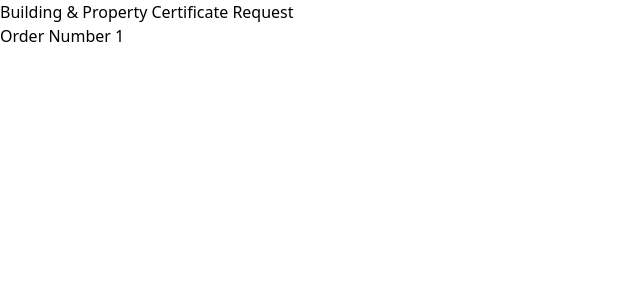
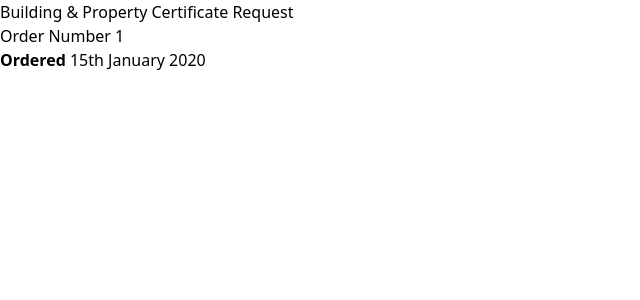
Before and after one commit to wattlehq/mimosa, a Django app: template src/core/templates/pages/order.html in a window 1280 px wide. Shown: the top 300 px of the page, without its empty margins (0-640 px from the left). Run offline with Django 5.2, Linux system fonts and the light colour scheme; the template is opened without the code that fills it: most values are stand-ins (such as "Sample title", 1, 10 or a date in 2020); style sheets or scripts are compiled from the project's sources.

Commit message:
feat: implement order meta

```diff
--- a/src/core/models/order.py
+++ b/src/core/models/order.py
@@ -56,6 +56,7 @@ class OrderSessionLine(models.Model):
 
 # @todo Implement `name`
 # @todo Ensure upload is not requried on save
+# @todo Implement `fulfilled_at` date
 class Order(models.Model):
     created_at = models.DateTimeField(default=timezone.now)
     updated_at = models.DateTimeField(auto_now=True)
--- a/src/core/templates/pages/order.html
+++ b/src/core/templates/pages/order.html
@@ -14,4 +14,9 @@
     {{ order.customer_address_post_code|default:"" }}
     {{ order.customer_email|default:"" }}
   </section>
+  <section>
+    <ul>
+      <li><strong>Ordered</strong> {{ order.created_at|date:"jS F Y" }}</li>
+    </ul>
+  </section>
 {% endblock %}
```
